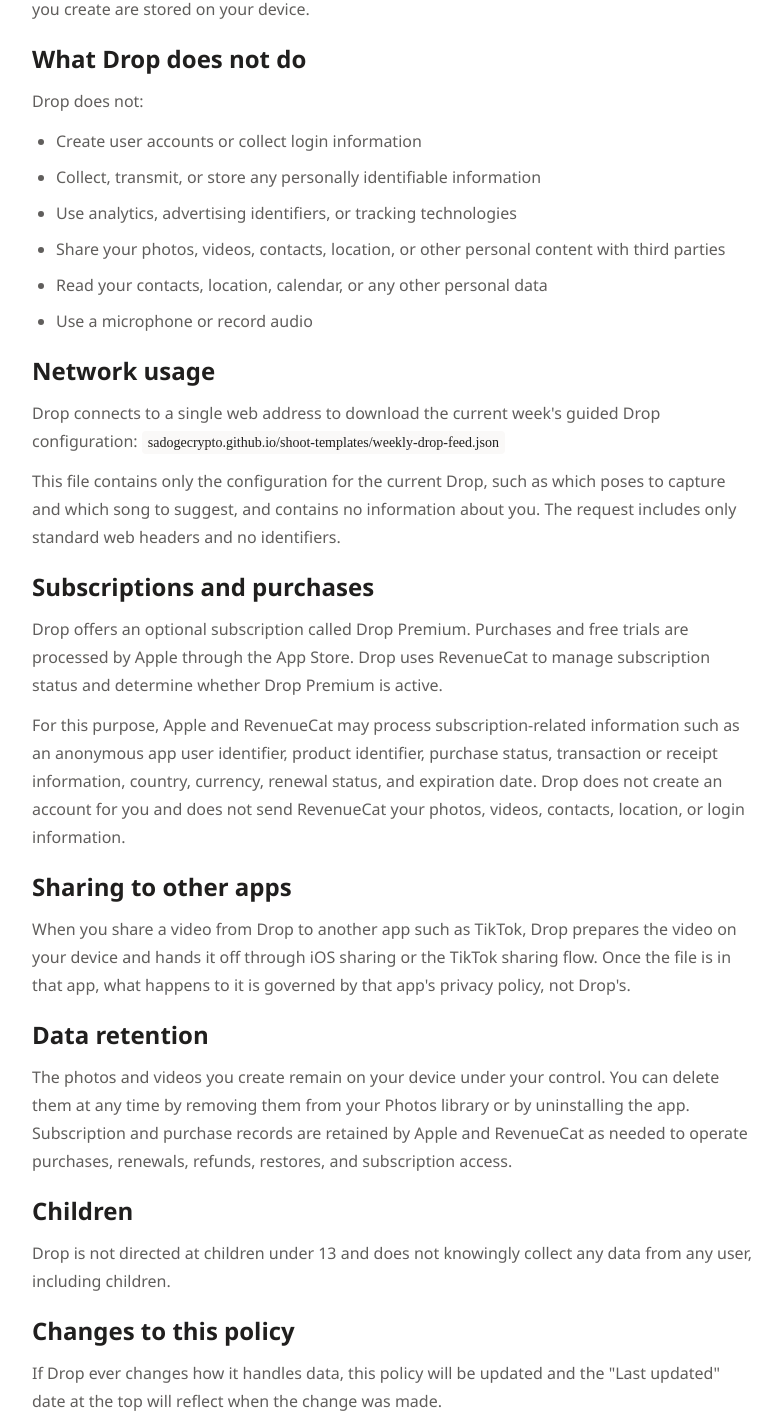
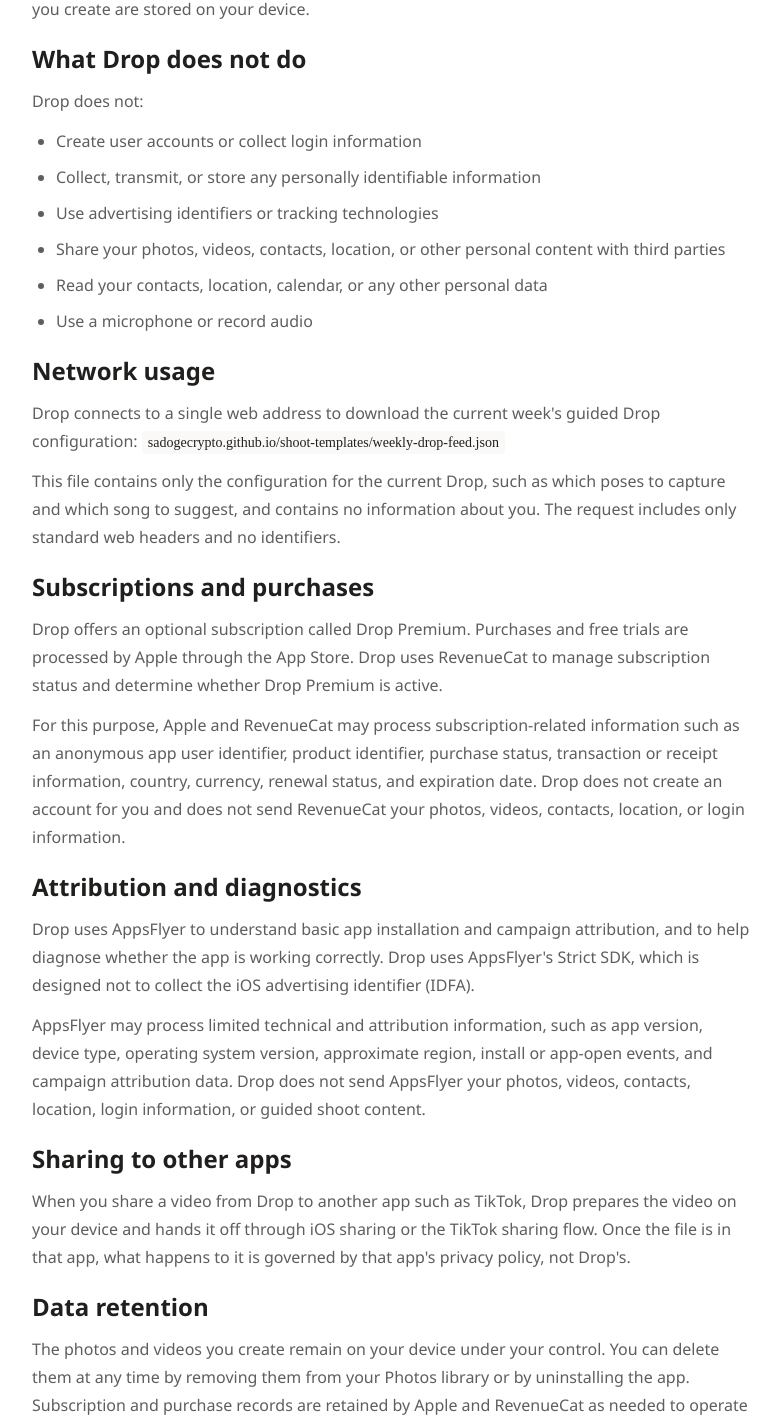
Before and after one commit to SaDogeCrypto/Flomatix-Landing-Page, a Next.js app: page /apps/drop/privacy in a window 1280 px wide. Shown: the part 658-2082 px from the top of the page, without its empty margins (248-1030 px from the left). Built offline with nearby package versions, Linux system fonts and the light colour scheme; no server answers.

Commit message:
Disclose AppsFlyer in Drop privacy policy

```diff
--- a/app/apps/drop/privacy/page.tsx
+++ b/app/apps/drop/privacy/page.tsx
@@ -47,7 +47,7 @@
             <ul className="list-disc space-y-2 pl-6">
               <li>Create user accounts or collect login information</li>
               <li>Collect, transmit, or store any personally identifiable information</li>
-              <li>Use analytics, advertising identifiers, or tracking technologies</li>
+              <li>Use advertising identifiers or tracking technologies</li>
               <li>Share your photos, videos, contacts, location, or other personal content with third parties</li>
               <li>Read your contacts, location, calendar, or any other personal data</li>
               <li>Use a microphone or record audio</li>
@@ -85,6 +85,21 @@
           </section>
 
           <section className="space-y-3">
+            <h2 className="text-2xl font-semibold text-ms-black">Attribution and diagnostics</h2>
+            <p>
+              Drop uses AppsFlyer to understand basic app installation and campaign attribution, and to help diagnose
+              whether the app is working correctly. Drop uses AppsFlyer's Strict SDK, which is designed not to collect
+              the iOS advertising identifier (IDFA).
+            </p>
+            <p>
+              AppsFlyer may process limited technical and attribution information, such as app version, device type,
+              operating system version, approximate region, install or app-open events, and campaign attribution data.
+              Drop does not send AppsFlyer your photos, videos, contacts, location, login information, or guided shoot
+              content.
+            </p>
+          </section>
+
+          <section className="space-y-3">
             <h2 className="text-2xl font-semibold text-ms-black">Sharing to other apps</h2>
             <p>
               When you share a video from Drop to another app such as TikTok, Drop prepares the video on your device and
@@ -99,7 +114,8 @@
               The photos and videos you create remain on your device under your control. You can delete them at any time
               by removing them from your Photos library or by uninstalling the app. Subscription and purchase records are
               retained by Apple and RevenueCat as needed to operate purchases, renewals, refunds, restores, and
-              subscription access.
+              subscription access. AppsFlyer may retain attribution and diagnostic records according to its own service
+              terms and retention practices.
             </p>
           </section>
 
```
